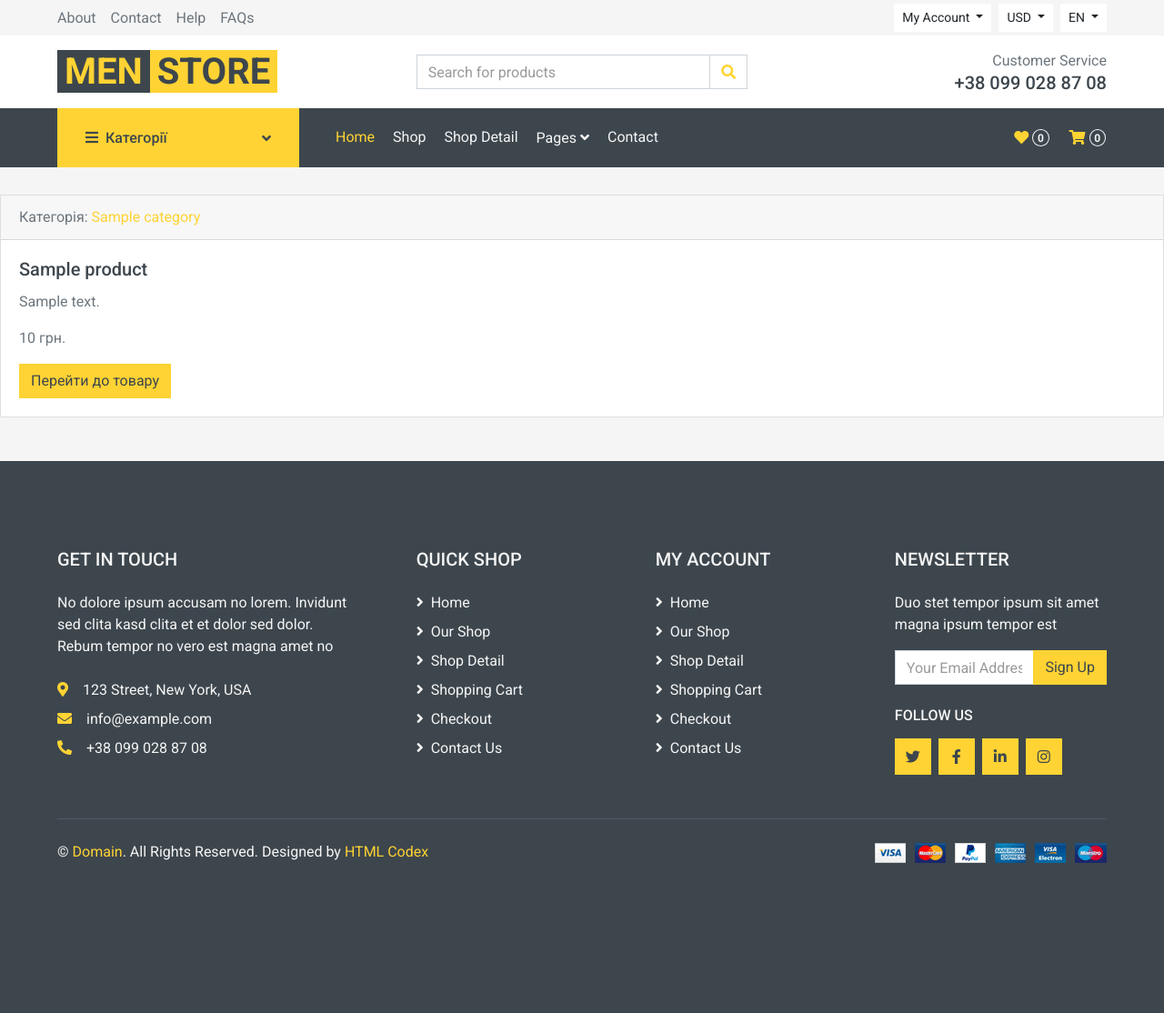
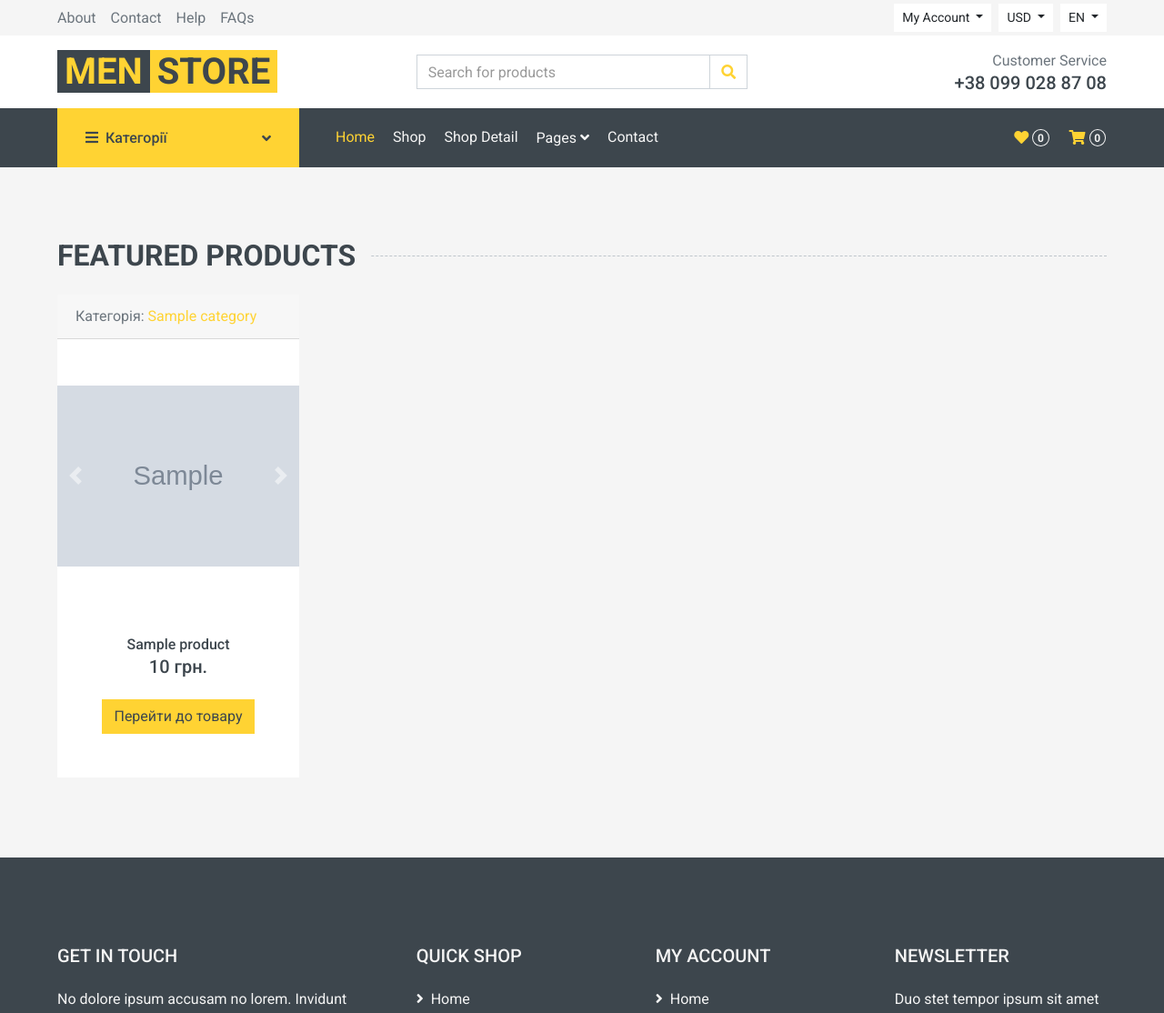
Before and after one commit to StanislavSapal/Internet-shop, a Django app: page / in a window 1280 px wide. Shown: the top 1114 px of the page at 91% size. Before the commit the page ends 949 px from the top, so only its background shows below. Run offline with Django 4.2, Linux system fonts and the light colour scheme; tables that the repository leaves empty hold one stand-in row (values such as "Sample post"); grey boxes marked "Sample" are stand-in pictures; some libraries are stand-ins or nearby versions.

Commit message:
catalog fixed

```diff
--- a/menstoreproject/catalog/models.py
+++ b/menstoreproject/catalog/models.py
@@ -4,12 +4,12 @@ from django.urls import reverse
 
 class Category(models.Model):
     title = models.CharField(max_length=150, db_index=True, verbose_name='Назва категорії')
-    slug = models.SlugField(unique=True)
+    slug = models.SlugField(max_length=100, unique=True, db_index=True, verbose_name="URL")
     image = models.ImageField(upload_to='photos/%Y/%m/%d/', verbose_name='Фото', blank=True,)
     description = models.TextField(blank=True, verbose_name='Опис категорії')
 
     def get_absolute_url(self):
-        return reverse('category', kwargs={'category_id': self.pk})
+        return reverse('category', kwargs={'category_slug': self.slug})
 
     def __str__(self):
         return self.title
--- a/menstoreproject/catalog/templatetags/product_tags.py
+++ b/menstoreproject/catalog/templatetags/product_tags.py
@@ -13,9 +13,5 @@ def get_categories():
 
 @register.inclusion_tag('catalog/list_categories.html')
 def show_categories():
-    # categories = cache.get('categories')
-    # if not categories:
-    #     categories = Category.objects.annotate(cnt=Count('news', filter=F('news__is_published'))).filter(cnt__gt=0)
-    #     cache.set('categories', categories, 30)
     categories = Category.objects.all()
     return {'categories': categories}
--- a/menstoreproject/catalog/urls.py
+++ b/menstoreproject/catalog/urls.py
@@ -3,8 +3,7 @@ from .views import *
 
 
 urlpatterns = [
-    path('', ProductList.as_view(), name='home'),
     path('product/<int:pk>/', ViewProduct.as_view(), name='view_product'),
-    path('category/<int:category_id>/', ProductByCategory.as_view(extra_context={'title': 'Обрана категорія'}),
+    path('category/<slug:category_slug>/', ProductByCategory.as_view(extra_context={'title': 'Обрана категорія'}),
          name='category')
 ]
--- a/menstoreproject/catalog/views.py
+++ b/menstoreproject/catalog/views.py
@@ -19,10 +19,6 @@ class ProductList(ListView):
     template_name = 'catalog/product_list.html'
     context_object_name = 'products'
 
-    def get_context_data(self, *, object_list=None, **kwargs):
-        context = super().get_context_data(**kwargs)
-        return context
-
     def get_queryset(self):
         return Product.objects.select_related('category')
 
@@ -32,9 +28,5 @@ class ProductByCategory(ListView):
     template_name = 'catalog/product_list.html'
     context_object_name = 'products'
 
-    def get_context_data(self, *, object_list=None, **kwargs):
-        context = super().get_context_data(**kwargs)
-        return context
-
     def get_queryset(self):
-        return Product.objects.filter(category_id=self.kwargs['category_id']).select_related('category')
+        return Product.objects.filter(category__slug=self.kwargs['category_slug'])
--- a/menstoreproject/menstoreproject/templates/catalog/product_list.html
+++ b/menstoreproject/menstoreproject/templates/catalog/product_list.html
@@ -6,22 +6,56 @@
 
 
 {% block content %}
-    {% for item in products %}
-    <div class="card mb-3">
-        <div class="card-header">
-                Категорія: <a href="{{ item.category.get_absolute_url }}">{{ item.category }}</a>
-        </div>
-        <div class="card-body">
-            <div class="media">
 
-                <div class="media-body">
-                    <h5 class="card-title">{{ item.name }}</h5>
-                    <p class="card-text">{{ item.description|safe }}</p>
-                    <p class="card-text">{{ item.price|safe }} грн.</p>
-                    <a href="{{ item.get_absolute_url }}" class="btn btn-primary">Перейти до товару</a>
+<div class="container-fluid pt-5 pb-3">
+    <h2 class="section-title position-relative text-uppercase mx-xl-5 mb-4">
+        <span class="bg-secondary pr-3">Featured Products</span>
+    </h2>
+    <div class="row px-xl-5">
+        {% for item in products %}
+        <div class="col-lg-3 col-md-4 col-sm-6 pb-4">
+            <div class="product-item bg-light mb-4" style="object-fit:contain; height: 100%;">
+                <div class="card-header">
+                    Категорія: <a href="{{ item.category.get_absolute_url }}">{{ item.category }}</a>
+                </div>
+                <div class="product-img position-relative overflow-hidden">
+                    <div id="carouselExampleControls" class="carousel slide d-block w-100" data-ride="carousel">
+                        <div class="carousel-inner">
+                            {% for image_object in item.productimage_set.all %}
+
+                            <div class="carousel-item {% if forloop.first %} active {%endif%}">
+                                <img class="img-fluid w-100 " src="{{ image_object.image.url }}" alt="0"
+                                     style="object-fit:contain;
+                                       width:200px;
+                                       height:300px;">
+                            </div>
+
+                            {% endfor %}
+                        </div>
+                        <a class="carousel-control-prev" href="#carouselExampleControls" role="button"
+                           data-slide="prev">
+                            <span class="carousel-control-prev-icon" aria-hidden="true"></span>
+                            <span class="sr-only">Previous</span>
+                        </a>
+                        <a class="carousel-control-next" href="#carouselExampleControls" role="button"
+                           data-slide="next">
+                            <span class="carousel-control-next-icon" aria-hidden="true"></span>
+                            <span class="sr-only">Next</span>
+                        </a>
+                    </div>
+                </div>
+                <div class="text-center py-4 ">
+                    <a class="card-title h6 text-decoration-none p-2" href="{{ item.get_absolute_url }}">
+                        {{ item.name|truncatechars_html:45 }}
+                    </a>
+                    <h5 class="card-text mb-4">{{ item.price|safe }} грн.</h5>
+                    <a href="{{ item.get_absolute_url }}" class="btn btn-primary" style="object-fit:contain;">Перейти до
+                        товару</a>
                 </div>
             </div>
         </div>
+        {% endfor %}
     </div>
-    {% endfor %}
+</div>
+
 {% endblock %}
--- a/menstoreproject/menstoreproject/urls.py
+++ b/menstoreproject/menstoreproject/urls.py
@@ -18,8 +18,11 @@ from django.urls import path, include
 from django.conf import settings
 from django.conf.urls.static import static
 
+from catalog.views import ProductList
+
 urlpatterns = [
     path("admin/", admin.site.urls),
+    path('', ProductList.as_view(), name='home'),
     path('', include('catalog.urls')),
 ]
 
```
